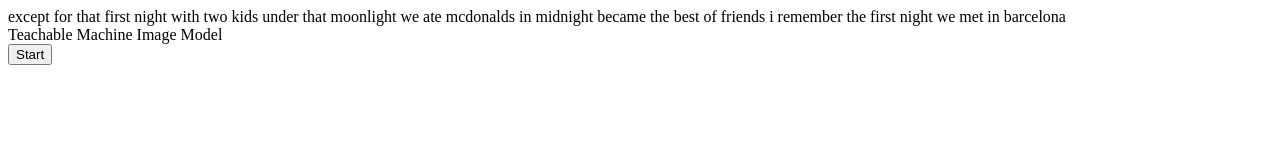
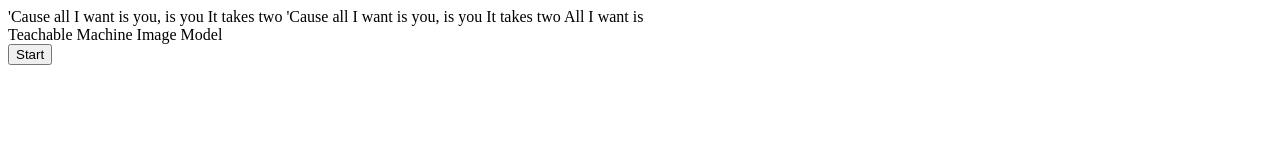
Before and after one commit to jihoomihn11118/30771184054422, a plain HTML site: page index.html in a window 1280 px wide. Drawn offline with Linux system fonts and the light colour scheme.

Commit message:
Update index.html

```diff
--- a/index.html
+++ b/index.html
@@ -1,14 +1,11 @@
 <html>
 <head> <title> Test page </title> </head>
 <body>
- except for that first night
-  with two kids under
-  that moonlight
-  we ate mcdonalds
-  in midnight
-  became the best of friends
-  i remember the first night
-  we met in barcelona
+'Cause all I want is you, is you
+It takes two
+'Cause all I want is you, is you
+It takes two
+All I want is
 
 
 
```
